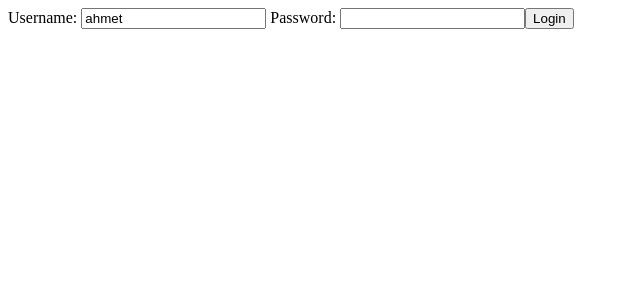
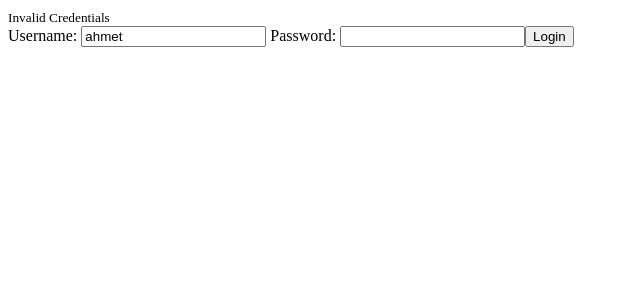
Before and after one commit to ahmetcetinkaya1983/angular7-java-fullstack, an Angular app: page / in a window 1280 px wide. Both pictures are taken after a click on the button "Login". Shown: the top 300 px of the page, without its empty margins (0-640 px from the left). Built offline with nearby package versions, Linux system fonts and the light colour scheme.

Commit message:
routing including errorMessage

```diff
--- a/src/app/app-routing.module.ts
+++ b/src/app/app-routing.module.ts
@@ -1,7 +1,15 @@
 import { NgModule } from '@angular/core';
 import { Routes, RouterModule } from '@angular/router';
+import { LoginComponent } from './login/login.component';
+import { WelcomeComponent } from './welcome/welcome.component';
+import { ErrorComponent } from './error/error.component';
 
-const routes: Routes = [];
+const routes: Routes = [
+  { path: '', component: LoginComponent},
+  { path: 'login', component: LoginComponent},
+  { path: 'welcome', component: WelcomeComponent},
+  { path: '**', component: ErrorComponent}
+];
 
 @NgModule({
   imports: [RouterModule.forRoot(routes)],
--- a/src/app/app.component.html
+++ b/src/app/app.component.html
@@ -1,6 +1,6 @@
 
   <!-- <app-welcome></app-welcome>
   -->
-  <app-login></app-login>
+  <!-- <app-login></app-login> -->
   <!-- <div>Component Content</div> -->
 <router-outlet></router-outlet>
--- a/src/app/app.module.ts
+++ b/src/app/app.module.ts
@@ -6,6 +6,7 @@ import { AppRoutingModule } from './app-routing.module';
 import { AppComponent } from './app.component';
 import { WelcomeComponent } from './welcome/welcome.component';
 import { LoginComponent } from './login/login.component';
+import { ErrorComponent } from './error/error.component';
 
 
 
@@ -13,7 +14,8 @@ import { LoginComponent } from './login/login.component';
   declarations: [
     AppComponent,
     WelcomeComponent,
-    LoginComponent
+    LoginComponent,
+    ErrorComponent
   ],
   imports: [
     BrowserModule,
--- /dev/null
+++ b/src/app/error/error.component.html
@@ -0,0 +1 @@
+{{errorMessage}}
--- /dev/null
+++ b/src/app/error/error.component.ts
@@ -0,0 +1,17 @@
+import { Component, OnInit } from '@angular/core';
+
+@Component({
+  selector: 'app-error',
+  templateUrl: './error.component.html',
+  styleUrls: ['./error.component.css']
+})
+export class ErrorComponent implements OnInit {
+
+  errorMessage ='An error occured'
+
+  constructor() { }
+
+  ngOnInit() {
+  }
+
+}
--- a/src/app/login/login.component.html
+++ b/src/app/login/login.component.html
@@ -1,3 +1,7 @@
+<small *ngIf="invalidLogin">{{errorMessage}}</small>
+
+<div>
 Username: <input type="text" name="username" [(ngModel)]="username">
-Password: <input type="text" name="password" value="{{password}}">
+Password: <input type="text" name="password" [(ngModel)]="password">
 <button (click)=handleLogin()>Login</button>
+</div>
--- a/src/app/login/login.component.ts
+++ b/src/app/login/login.component.ts
@@ -9,6 +9,8 @@ export class LoginComponent implements OnInit {
 
   username='ahmet';
   password='';
+  errorMessage = 'Invalid Credentials';
+  invalidLogin = false;
 
 
   constructor() { }
@@ -17,7 +19,12 @@ export class LoginComponent implements OnInit {
   }
 
   handleLogin() {
-    console.log(this.username);
+   //console.log(this.username);
+   if(this.username==="ahmet" && this.password==="123456") {
+     this.invalidLogin =false;
+   } else {
+     this.invalidLogin = true;
+   }
   }
 
 }
```
Also changed, not shown: src/app/error/error.component.css (added), 1 other file (tests, documents, lock files or other folders).
